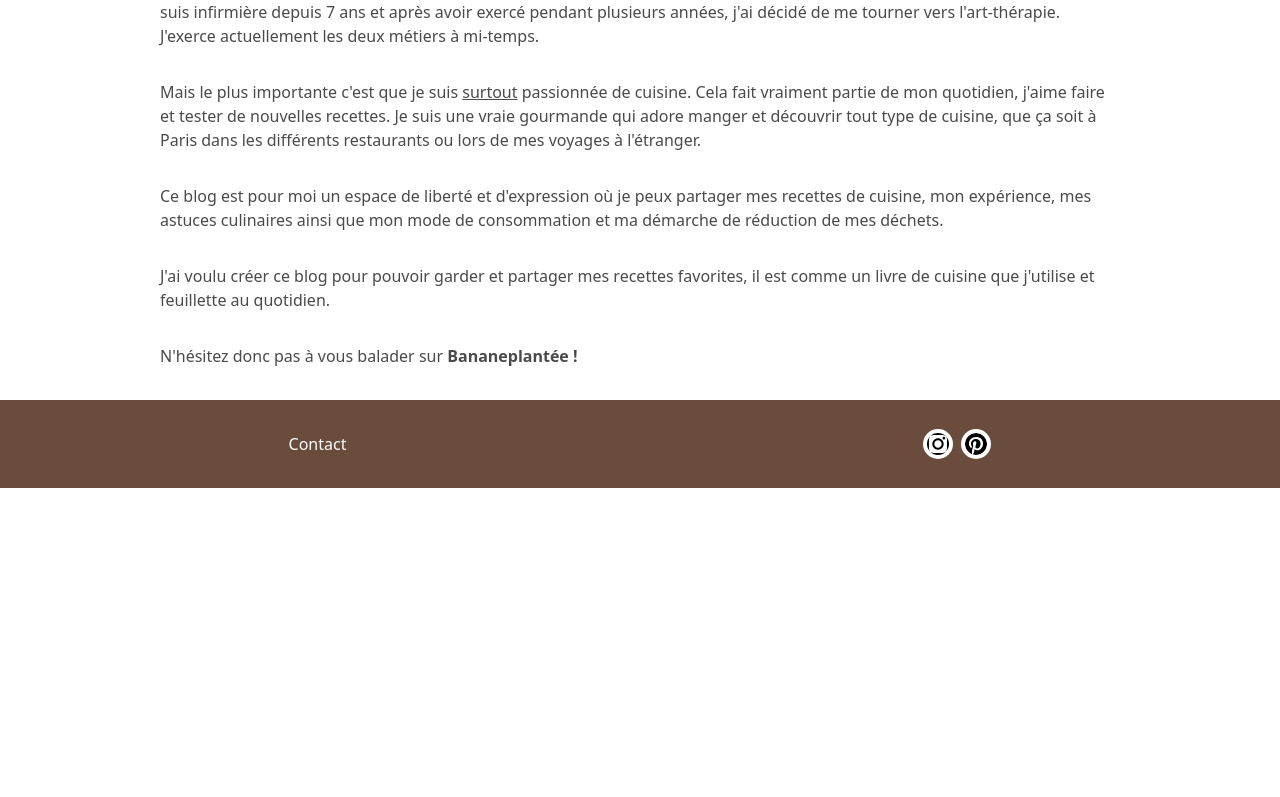
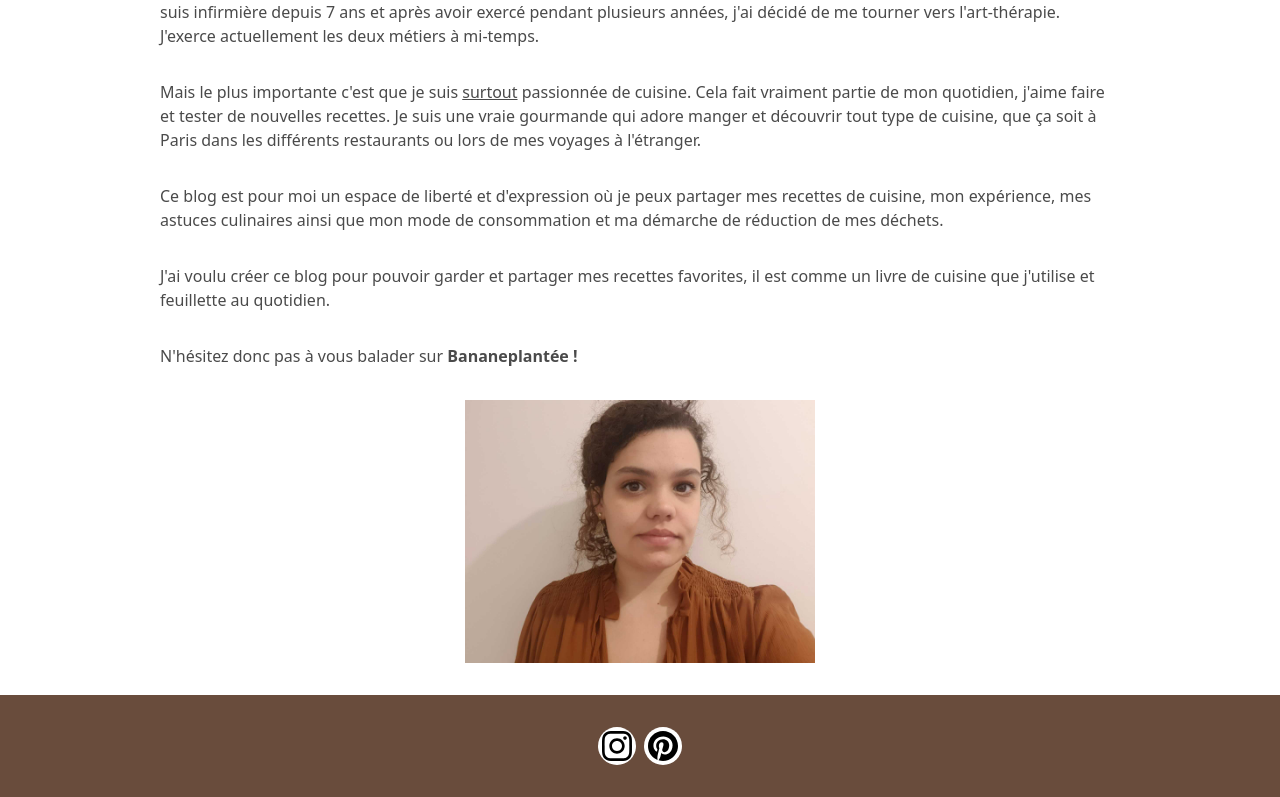
Before and after one commit to thibautsabot/banane-plantee-v2, a Next.js app: page /presentation in a window 1280 px wide. Shown: the part 268-1065 px from the top of the page. Before the commit the page ends 800 px from the top, so only its background shows below. Built offline with nearby package versions, Linux system fonts and the light colour scheme.

Commit message:
fix: search results are not links

```diff
--- a/app/blog/[slug]/content.tsx
+++ b/app/blog/[slug]/content.tsx
@@ -26,7 +26,7 @@ export default function Content({ post }: { post: Post }) {
   const parsedContent = Parse(post.content, parserOptions);
 
   return (
-    <div className="mx-auto px-24 pt-8 pb-16 border-candiceBrown rounded-2xl shadow-[0_0_8px_4px_#694c3c] [&>h1]:text-center [&_img]:mx-auto [&_img]:my-8">
+    <div className="mx-auto px-24 pt-8 pb-16 border-candiceBrown rounded-2xl lg:shadow-[0_0_8px_4px_#694c3c] [&>h1]:text-center [&_img]:mx-auto [&_img]:my-8">
       {parsedContent}
     </div>
   );
--- a/app/layout/footer.tsx
+++ b/app/layout/footer.tsx
@@ -3,22 +3,29 @@ import Image from "next/image";
 export default function Footer() {
   return (
     <footer className="bg-candiceBrown text-white items-center flex justify-around">
-      <p className="py-8">Contact</p>
-      <div className="flex">
+      <div className="flex py-8">
+        <a
+          className="bg-white p-1 rounded-full"
+          href="https://www.instagram.com/bananeplantee/"
+        >
           <Image
             src="/social/instagram.svg"
             width={30}
             height={30}
-          className="bg-white p-1 rounded-full"
             alt="instagram"
           />
+        </a>
+        <a
+          className="bg-white p-1 rounded-full ml-2"
+          href="https://www.pinterest.fr/bananeplantee/"
+        >
           <Image
             src="/social/pinterest.svg"
             width={30}
             height={30}
             alt="pinterest"
-          className="bg-white p-1 rounded-full ml-2"
           />
+        </a>
       </div>
     </footer>
   );
--- a/app/layout/search.tsx
+++ b/app/layout/search.tsx
@@ -4,29 +4,9 @@ import { useRef, useState } from "react";
 
 import FlexSearch from "flexsearch";
 import Image from "next/image";
+import Link from "next/link";
 import searchIndex from "../utils/searchIndex.json";
 import useOnClickOutside from "../utils/useOnClickOutside";
-
-const getHighlightedText = (text: string, highlight: string) => {
-  const parts = text.split(new RegExp(`(${highlight})`, "gi"));
-
-  return (
-    <li key={text} className="text-black list-none text-center">
-      {parts.map((part, i) => (
-        <span
-          key={i}
-          className={
-            part.toLowerCase() === highlight.toLowerCase()
-              ? "bg-candiceBrown text-white"
-              : ""
-          }
-        >
-          {part}
-        </span>
-      ))}
-    </li>
-  );
-};
 
 const index = new FlexSearch.Index({
   tokenize: "full",
@@ -38,7 +18,7 @@ searchIndex.forEach((post) => {
 
 export default function Search() {
   const [value, setValue] = useState("");
-  const [matches, setMacthes] = useState<string[]>([]);
+  const [matches, setMacthes] = useState<{ title: string; slug: string }[]>([]);
   const [isOpen, setIsOpen] = useState(false);
   const resultRef = useRef<HTMLDivElement | null>(null);
 
@@ -66,13 +46,42 @@ export default function Search() {
             if (res.length) {
               setIsOpen(true);
             }
-            setMacthes(res.map((id) => searchIndex[Number(id)].title));
+            setMacthes(
+              res.map((id) => ({
+                title: searchIndex[Number(id)].title,
+                slug: searchIndex[Number(id)].slug,
+              }))
+            );
           }}
         />
       </div>
       {!!matches.length && isOpen && (
         <ul className="z-10 absolute mt-3 p-2 bg-white w-[220px] md:w-[400px] before-content-[''] before:border-solid before:z-10 before:absolute before:-top-[9px] before:left-[10px] before:border-b-[10px] before:border-b-white before:border-l-[10px] before:border-l-transparent before:border-r-[10px] before:border-r-transparent">
-          {matches.map((match) => getHighlightedText(match, value))}
+          {matches.map((match) => {
+            const parts = match.title.split(new RegExp(`(${value})`, "gi"));
+
+            return (
+              <li key={match.slug} className="text-black list-none text-center">
+                <Link
+                  href={`/blog/${match.slug}`}
+                  onClick={() => setIsOpen(false)}
+                >
+                  {parts.map((part, i) => (
+                    <span
+                      key={i}
+                      className={
+                        part.toLowerCase() === value.toLowerCase()
+                          ? "bg-candiceBrown text-white"
+                          : ""
+                      }
+                    >
+                      {part}
+                    </span>
+                  ))}
+                </Link>
+              </li>
+            );
+          })}
         </ul>
       )}
     </div>
--- a/app/page.tsx
+++ b/app/page.tsx
@@ -36,7 +36,7 @@ export default async function Home() {
           return (
             <article
               key={post.id}
-              className="flex-none  bg-[#efefef] rounded text-[#4a4a4a] p-6 m-4 shadow-[0px_0px_0px_1px_rgba(0,0,0,0.06),0px_1px_1px_-0.5px_rgba(0,0,0,0.06),0px_3px_3px_-1.5px_rgba(0,0,0,0.06),_0px_6px_6px_-3px_rgba(0,0,0,0.06),0px_12px_12px_-6px_rgba(0,0,0,0.06),0px_24px_24px_-12px_rgba(0,0,0,0.06)]"
+              className="flex-none bg-[#efefef] rounded text-[#4a4a4a] p-6 my-2 lg:mx-4 shadow-[0px_0px_0px_1px_rgba(0,0,0,0.06),0px_1px_1px_-0.5px_rgba(0,0,0,0.06),0px_3px_3px_-1.5px_rgba(0,0,0,0.06),_0px_6px_6px_-3px_rgba(0,0,0,0.06),0px_12px_12px_-6px_rgba(0,0,0,0.06),0px_24px_24px_-12px_rgba(0,0,0,0.06)]"
             >
               <Image
                 className="rounded"
--- a/app/presentation/page.tsx
+++ b/app/presentation/page.tsx
@@ -1,3 +1,5 @@
+import Image from "next/image";
+
 export default function Presentation() {
   return (
     <div className="[&>p]:my-8 w-3/4 mx-auto antialiased text-candiceText">
@@ -40,6 +42,13 @@ export default function Presentation() {
         N&apos;hésitez donc pas à vous balader sur{" "}
         <strong>Bananeplantée !</strong>
       </p>
+      <Image
+        className="mx-auto"
+        alt=""
+        src="/candice.jpg"
+        width={350}
+        height={260}
+      />
     </div>
   );
 }
--- a/app/utils/generateSearchIndex.ts
+++ b/app/utils/generateSearchIndex.ts
@@ -6,6 +6,7 @@ const generateSearchIndex = async () => {
   const searchIndex = posts.map((post, i) => ({
     id: i,
     title: post.title,
+    slug: post.slug,
   }));
 
   writeFileSync("./app/utils/searchIndex.json", JSON.stringify(searchIndex))
--- a/app/utils/searchIndex.json
+++ b/app/utils/searchIndex.json
@@ -1 +1 @@
-[{"id":0,"title":"Hello folks"},{"id":1,"title":"Mamamia"},{"id":2,"title":"MDRRRRRR"},{"id":3,"title":"Mamamia2"},{"id":4,"title":"Mamamia3"}]
+[{"id":0,"title":"Hello folks","slug":"hello-folks"},{"id":1,"title":"Mamamia","slug":"mamamia"},{"id":2,"title":"MDRRRRRR","slug":"mdrrrrrr"},{"id":3,"title":"Mamamia2","slug":"mamamia2"},{"id":4,"title":"Mamamia3","slug":"mamamia3"}]
```
Also changed, not shown: public/candice.jpg (added), 1 other file (tests, documents, lock files or other folders). Lines whose indentation alone changed are shown as unchanged.
